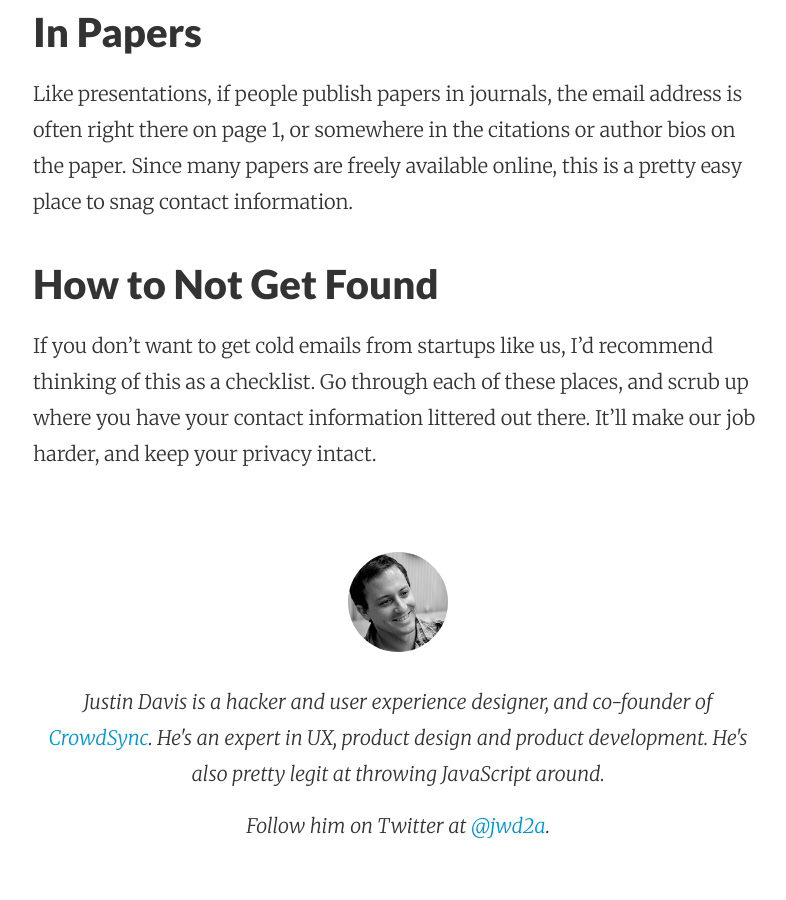
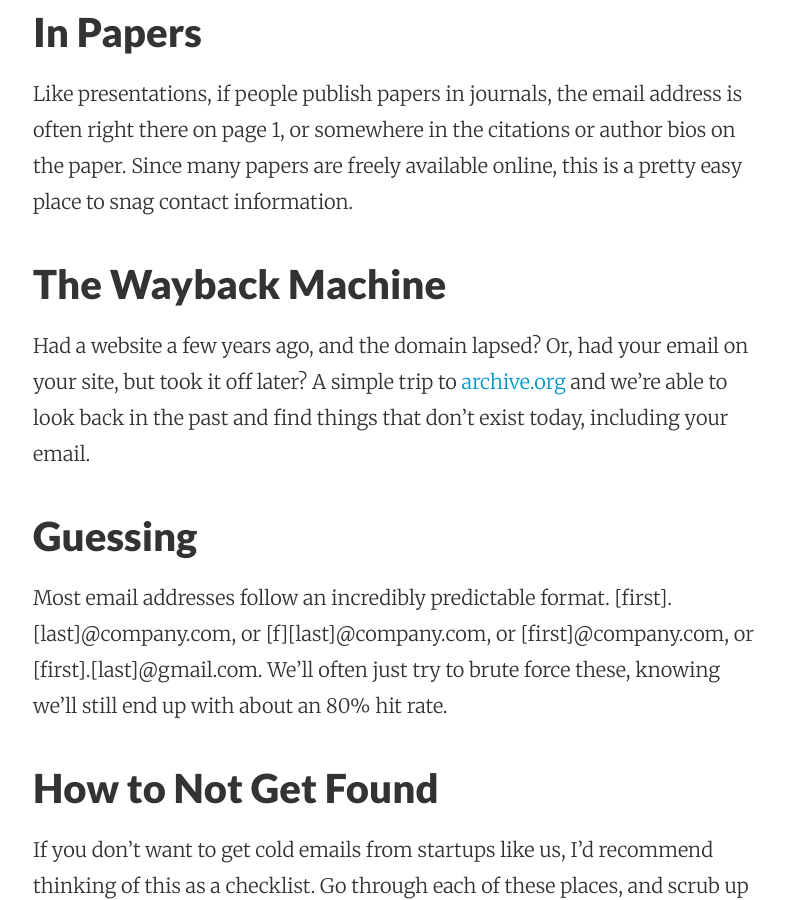
Before and after one commit to jwd2a/justindav.is, a Jekyll site: the page built from _posts/2018/2018-03-10-how-I-found-your-email.md, in a window 1280 px wide and 900 px high, scrolled down 2620 px. Shown: the whole window, without its empty margins (52-838 px from the left). Built offline with Jekyll 4.4.1, drawn with Linux system fonts in a browser that asks for light colours; nearby versions of some CDN libraries; some web fonts are replaced.

Commit message:
Archive and guessing

```diff
--- a/_posts/2018/2018-03-10-how-I-found-your-email.md
+++ b/_posts/2018/2018-03-10-how-I-found-your-email.md
@@ -76,6 +76,20 @@ often right there on page 1, or somewhere in the citations or author bios on the
 paper. Since many papers are freely available online, this is a pretty easy
 place to snag contact information.
 
+## The Wayback Machine
+
+Had a website a few years ago, and the domain lapsed? Or, had your email on your
+site, but took it off later? A simple trip to [archive.org][archive] and we're
+able to look back in the past and find things that don't exist today, including
+your email.
+
+## Guessing
+
+Most email addresses follow an incredibly predictable format.
+[first].[last]@company.com, or [f][last]@company.com, or [first]@company.com, or
+[first].[last]@gmail.com. We'll often just try to brute force these, knowing
+we'll still end up with about an 80% hit rate.
+
 ## How to Not Get Found
 
 If you don't want to get cold emails from startups like us, I'd recommend
@@ -83,6 +97,7 @@ thinking of this as a checklist. Go through each of these places, and scrub up
 where you have your contact information littered out there. It'll make our job
 harder, and keep your privacy intact.
 
+[archive]: https://archive.org
 [behance]: https://www.behance.net
 [coldpost]: http://justindavis.co/2018/03/13/why-im-cold-emailing-you/
 [dribbble]: https://www.dribbble.com
```
